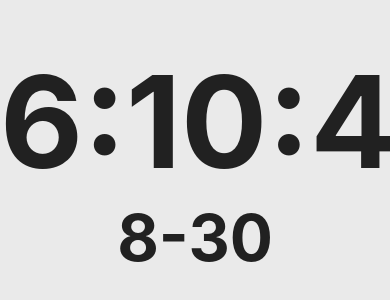
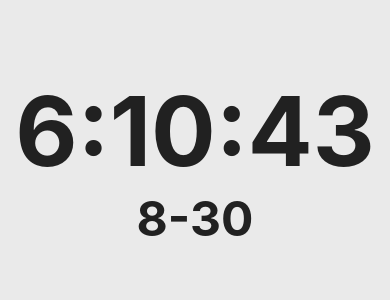
Before and after one commit to mlmar/Todoto, a React (Create React App) app: page / in a window 390 px wide. Shown: the part 262-562 px from the top of the page. Built offline with nearby package versions, Linux system fonts and the light colour scheme.

Commit message:
mobile start screen changes

```diff
--- a/src/css/mobile.css
+++ b/src/css/mobile.css
@@ -83,4 +83,12 @@
     background: var(--bg-light);
     color: var(--bg-dark);
   }
+
+  .label-main {
+    font-size: 6rem;
+  }
+
+  .label-submain {
+    font-size: 3rem;
+  }
 }
```
